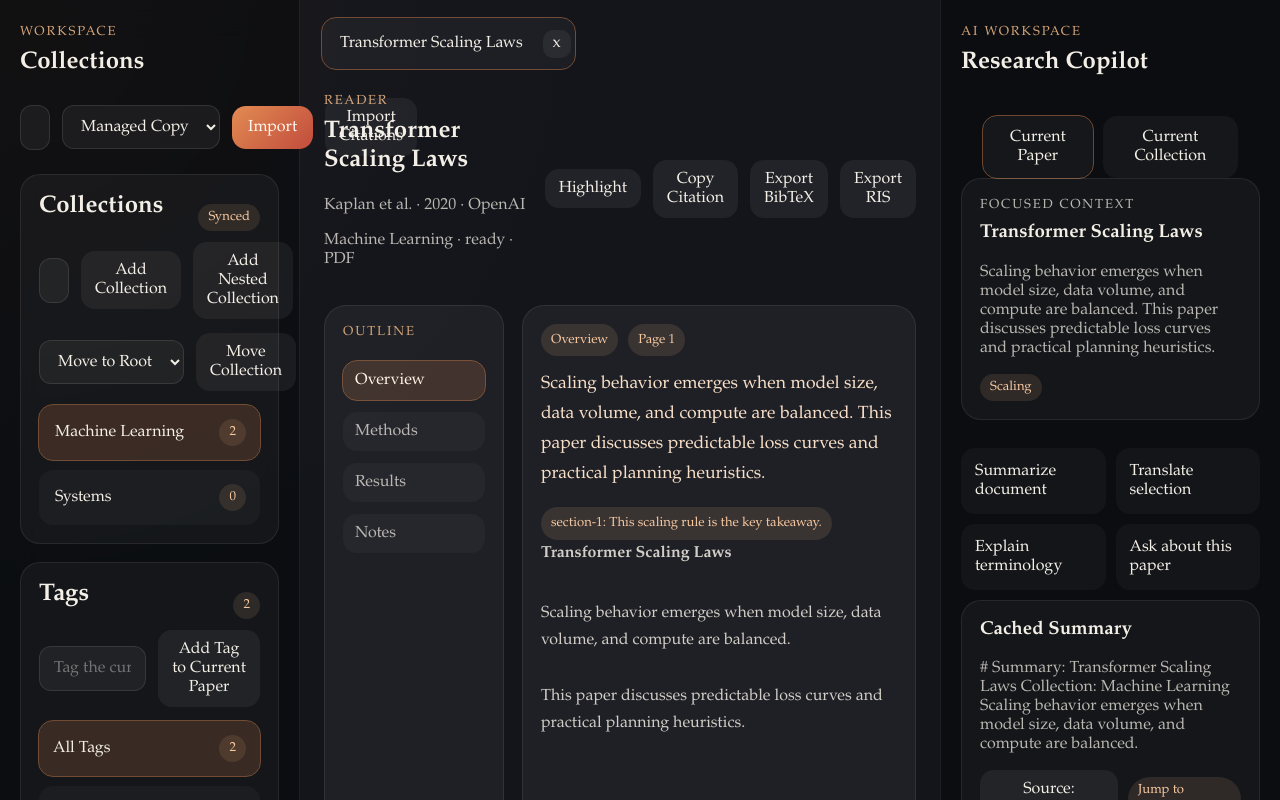
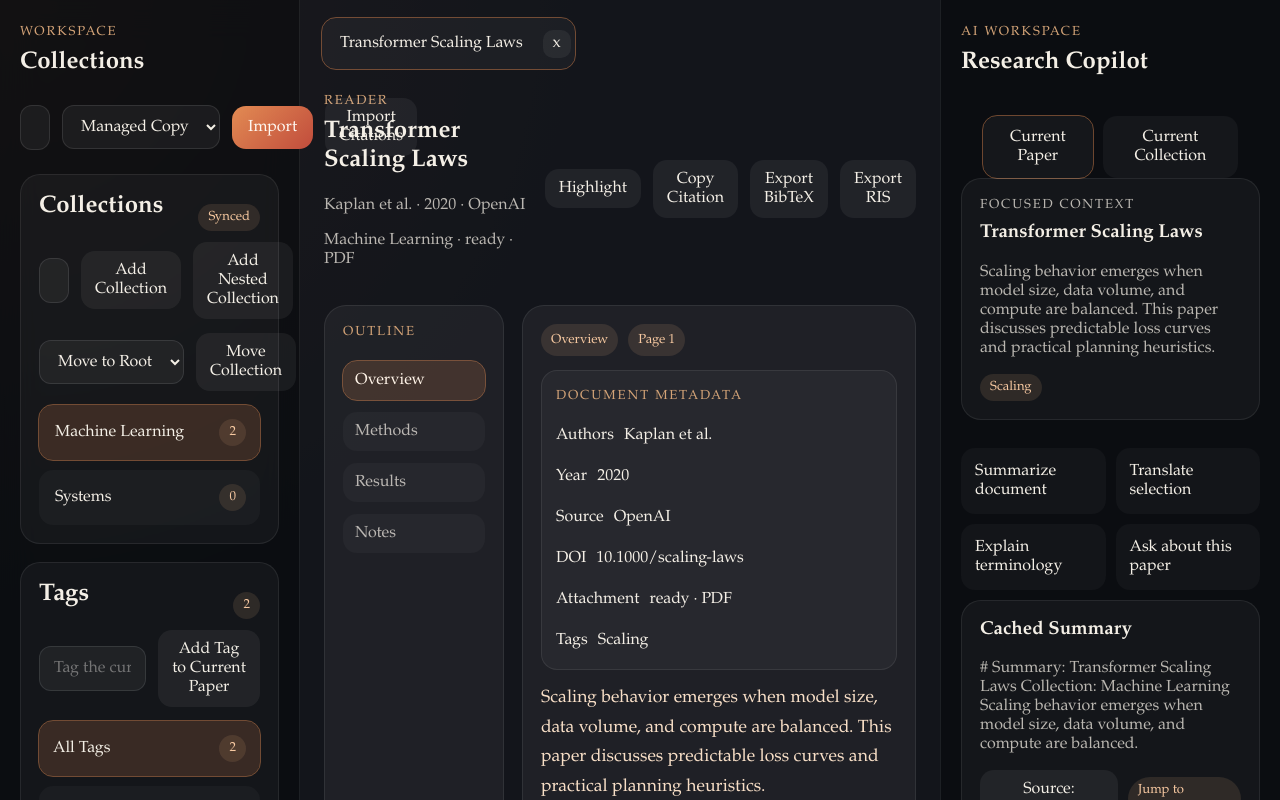
Before and after one commit to Playitcooool/rust-ai-paper-reader, a React (Vite) app: page / in a window 1280 px wide. Shown: the top 800 px of the page. Built offline with nearby package versions, Linux system fonts and the light colour scheme.

Commit message:
feat: improve research notes and metadata panels

```diff
--- a/src/App.tsx
+++ b/src/App.tsx
@@ -44,6 +44,13 @@
     .filter((line) => line.length > 0 && !line.startsWith("#"));
     return lines[lines.length - 1]?.replace(/^- /, "") ?? "No preview available.";
   })();
+
+const noteHeading = (note: ResearchNote) =>
+  note.markdown
+    .split("\n")
+    .map((line) => line.trim())
+    .find((line) => line.startsWith("#"))
+    ?.replace(/^#+\s*/, "") ?? note.title;
 
 const formatHint = (title: string) => {
   if (title.toLowerCase().endsWith("notes")) return "EPUB";
@@ -565,11 +572,11 @@
   }
 
   async function handleExportMarkdown() {
-    const note = notes[0];
+    const note = notes.find((entry) => entry.id === activeNoteId);
     if (!note) return;
     const api = await getApi();
     const markdown = await api.exportNoteMarkdown(note.id);
-    setStatusMessage(`Exported Markdown (${markdown.length} chars).`);
+    setStatusMessage(`Exported Markdown for # ${noteHeading(note)} (${markdown.length} chars).`);
   }
 
   async function handleExportCitation(format: CitationFormat = "apa7") {
@@ -590,6 +597,14 @@
     setActiveNoteId(note.id);
     setNoteDraft(note.markdown);
     setStatusMessage(`Created research note for ${activeCollection.name}.`);
+  }
+
+  function handleSelectNote(noteId: number) {
+    const note = notes.find((entry) => entry.id === noteId);
+    if (!note) return;
+    setActiveNoteId(note.id);
+    setNoteDraft(note.markdown);
+    setStatusMessage(`Opened research note ${noteHeading(note)}.`);
   }
 
   async function handleRelinkAttachment() {
@@ -1047,6 +1062,35 @@
                   <p>{latestCitation}</p>
                 </div>
               ) : null}
+              {activePaper ? (
+                <div className="citation-card">
+                  <p className="eyebrow">Document Metadata</p>
+                  <div className="export-row">
+                    <span>Authors</span>
+                    <span>{activePaper.authors}</span>
+                  </div>
+                  <div className="export-row">
+                    <span>Year</span>
+                    <span>{activePaper.publication_year ?? "Unknown"}</span>
+                  </div>
+                  <div className="export-row">
+                    <span>Source</span>
+                    <span>{activePaper.source}</span>
+                  </div>
+                  <div className="export-row">
+                    <span>DOI</span>
+                    <span>{activePaper.doi ?? "Not available"}</span>
+                  </div>
+                  <div className="export-row">
+                    <span>Attachment</span>
+                    <span>{activePaper.attachment_status} · {formatHint(activePaper.title)}</span>
+                  </div>
+                  <div className="export-row">
+                    <span>Tags</span>
+                    <span>{activePaper.tags.length > 0 ? activePaper.tags.join(" · ") : "No tags"}</span>
+                  </div>
+                </div>
+              ) : null}
               {readerState ? (
                 <div className="citation-card">
                   <p className="eyebrow">Workspace State</p>
@@ -1258,6 +1302,23 @@
               ) : null}
               {activeNoteId ? (
                 <div className="note-editor-stack">
+                  {notes.length > 0 ? (
+                    <div className="result-card">
+                      <h3>Research Notes</h3>
+                      {notes.map((note) => (
+                        <button
+                          key={note.id}
+                          aria-label={`Open research note ${noteHeading(note)}`}
+                          className={`nav-item ${note.id === activeNoteId ? "nav-item-active" : ""}`}
+                          type="button"
+                          onClick={() => handleSelectNote(note.id)}
+                        >
+                          <span>{noteHeading(note)}</span>
+                          <span className="meta-count">{note.id === activeNoteId ? "Active" : "Saved"}</span>
+                        </button>
+                      ))}
+                    </div>
+                  ) : null}
                   <label className="eyebrow" htmlFor="research-note-editor">
                     Research Note
                   </label>
@@ -1287,7 +1348,9 @@
                   <button className="ghost-button" type="button" onClick={handleExportMarkdown}>
                     Export Markdown
                   </button>
-                  <span className="meta-count">{notes[0].title}</span>
+                  <span className="meta-count">
+                    {(notes.find((note) => note.id === activeNoteId) ?? notes[0]).title}
+                  </span>
                 </div>
               ) : null}
             </div>
```
Also changed, not shown: 1 other file (tests, documents, lock files or other folders).
